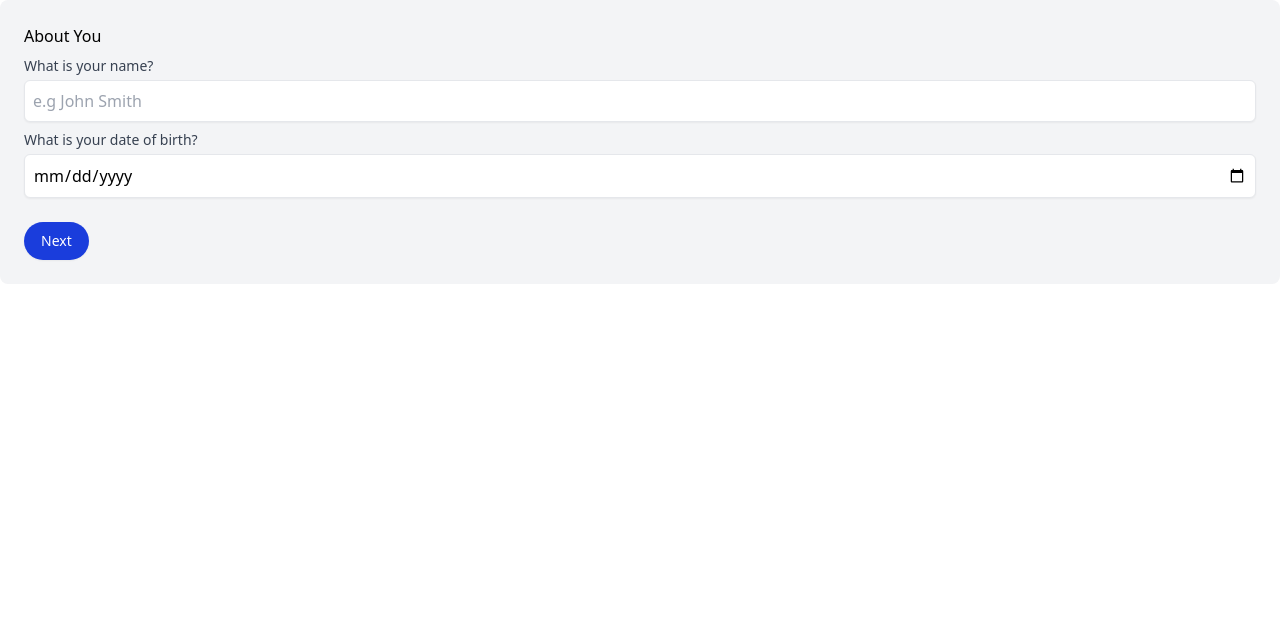
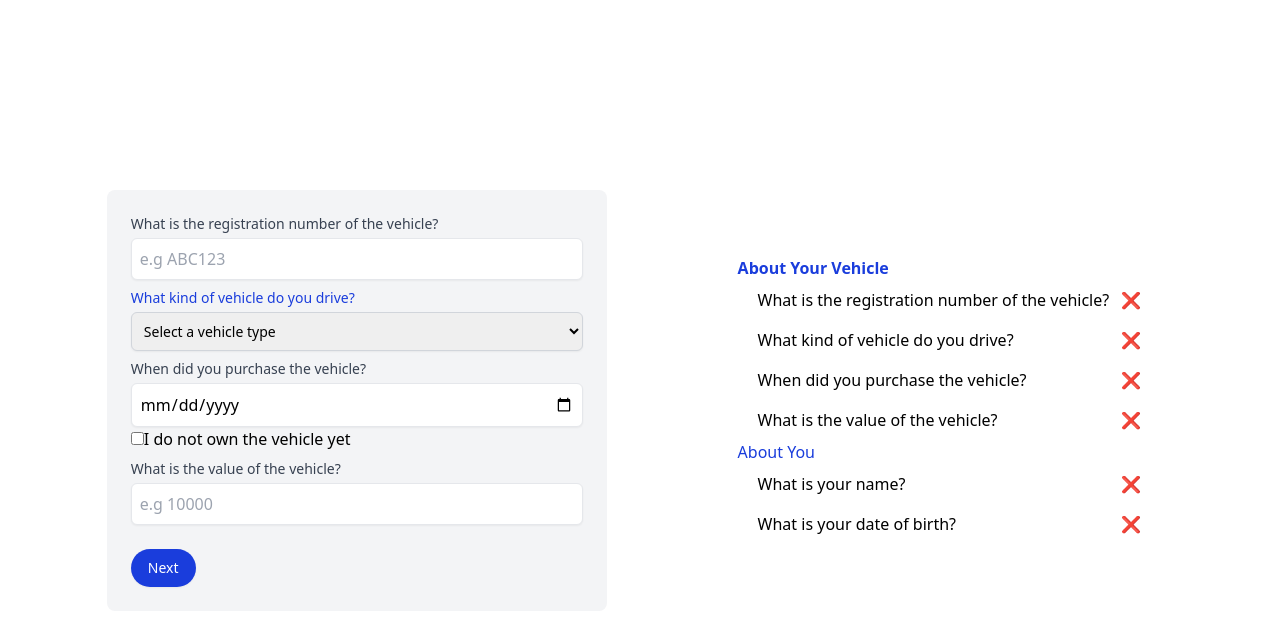
Before and after one commit to Kwarn/ctm-tech-test, a React (Create React App) app: page / in a window 1280 px wide. Shown: the top 628 px of the page. Built offline with nearby package versions, Linux system fonts and the light colour scheme; the HTML template or start-up script is replaced by a standard one.

Commit message:
refactor checkbox rendering logic - no longer a question

```diff
--- a/public/mock/api.json
+++ b/public/mock/api.json
@@ -2,36 +2,22 @@
   "data": {
     "sections": [
       {
-        "sectionName": "About You",
+        "sectionName": "About Your Vehicle",
         "fields": [
           {
-            "label": "What is your name?",
-            "fieldName": "name",
+            "label": "What is the registration number of the vehicle?",
+            "fieldName": "vehicleRegistration",
             "element": "input",
             "type": "text",
-            "placeholder": "e.g John Smith",
+            "placeholder": "e.g ABC123",
             "rules": {
-              "required": "Name is required",
+              "required": "The vehicles registration number is required",
               "minLength": {
-                "value": 2,
-                "message": "Name must be at least 2 characters long"
+                "value": 3,
+                "message": "Registration number must be at least 3 characters long"
               }
             }
           },
-          {
-            "label": "What is your date of birth?",
-            "fieldName": "dob",
-            "element": "input",
-            "type": "date",
-            "rules": {
-              "required": "DOB is required"
-            }
-          }
-        ]
-      },
-      {
-        "sectionName": "About Your Vehicle",
-        "fields": [
           {
             "label": "What kind of vehicle do you drive?",
             "fieldName": "vehicleType",
@@ -63,13 +49,8 @@
             "type": "date",
             "rules": {
               "required": "Purchase date is required"
-            }
-          },
-          {
-            "label": "I do not own the vehicle yet",
-            "fieldName": "isVehicleOwned",
-            "element": "checkbox",
-            "disableTarget": "vehiclePurchaseDate"
+            },
+            "checkbox": "I do not own the vehicle yet"
           },
           {
             "label": "What is the value of the vehicle?",
@@ -81,19 +62,33 @@
             "rules": {
               "required": "The vehicles value is required"
             }
+          }
+        ]
+      },
+      {
+        "sectionName": "About You",
+        "fields": [
+          {
+            "label": "What is your name?",
+            "fieldName": "name",
+            "element": "input",
+            "type": "text",
+            "placeholder": "e.g John Smith",
+            "rules": {
+              "required": "Name is required",
+              "minLength": {
+                "value": 2,
+                "message": "Name must be at least 2 characters long"
+              }
+            }
           },
           {
-            "label": "What is the registration number of the vehicle?",
-            "fieldName": "vehicleRegistration",
+            "label": "What is your date of birth?",
+            "fieldName": "dob",
             "element": "input",
-            "type": "text",
-            "placeholder": "e.g ABC123",
+            "type": "date",
             "rules": {
-              "required": "The vehicles registration number is required",
-              "minLength": {
-                "value": 3,
-                "message": "Registration number must be at least 3 characters long"
-              }
+              "required": "DOB is required"
             }
           }
         ]
--- a/src/api/validationSchema.ts
+++ b/src/api/validationSchema.ts
@@ -6,7 +6,7 @@ export const fieldSchema = z.object({
   element: z.string(),
   type: z.string().optional(),
   placeholder: z.string().optional(),
-  disableTarget: z.string().optional(),
+  checkbox: z.string().optional(),
   options: z
     .array(
       z.object({
--- a/src/components/Form.tsx
+++ b/src/components/Form.tsx
@@ -34,6 +34,9 @@ const Form: React.FC = () => {
 
   const [sections, setSections] = useState<SectionType[]>([]);
   const [disabledFields, setDisabledFields] = useState<Set<string>>(new Set());
+  const [checkboxStates, setCheckboxStates] = useState<Record<string, boolean>>(
+    {}
+  );
 
   useEffect(() => {
     if (isLoading) return; // wait until the context is loaded for prepopulation
@@ -81,17 +84,18 @@ const Form: React.FC = () => {
 
   useEffect(() => {
     // handles updating context when the form data changes
-    const subscription = watch(async (values) => {
-      for (const fieldName in values) {
-        const isValid = await trigger(fieldName);
-        setAnswer(fieldName, values[fieldName], isValid);
+    const subscription = watch((values, { name }) => {
+      if (name) {
+        trigger(name).then((isValid) => {
+          setAnswer(name, values[name], isValid);
+        });
       }
     });
 
     return () => {
       subscription.unsubscribe();
     };
-  }, [watch, setAnswer]);
+  }, [watch, setAnswer, trigger]);
 
   const onSubmit: SubmitHandler<FormDataType> = (data) => {
     alert(JSON.stringify(data));
@@ -104,32 +108,27 @@ const Form: React.FC = () => {
       if (isChecked) {
         newSet.add(disableTarget);
         setValue(disableTarget, null, {
-          shouldValidate: true,
+          shouldValidate: false,
           shouldDirty: true,
         });
         unregister(disableTarget);
       } else {
         newSet.delete(disableTarget);
+        clearErrors(disableTarget);
       }
       return newSet;
     });
-    if (isChecked) {
-      clearErrors(disableTarget);
-    }
+
+    setCheckboxStates((prev) => ({
+      ...prev,
+      [disableTarget]: isChecked,
+    }));
   };
 
   // handles rendering form fields based on the field type
   const renderField = (field: FieldType, index: number) => {
-    const {
-      fieldName,
-      label,
-      element,
-      type,
-      options,
-      rules,
-      placeholder,
-      disableTarget,
-    } = field;
+    const { fieldName, label, element, type, options, rules, placeholder } =
+      field;
 
     const error = errors[fieldName] as FieldError | undefined;
     const isDisabled = disabledFields.has(fieldName);
@@ -145,28 +144,37 @@ const Form: React.FC = () => {
 
     if (element === "input") {
       return (
-        <div key={index}>
+        <div key={fieldName}>
           <InputField type={type} {...commonProps} />
-        </div>
-      );
-    }
-
-    if (element === "checkbox" && disableTarget) {
-      return (
-        <div key={index}>
-          <CheckboxField
-            disableField={(checked: boolean) =>
-              handleCheckboxChange(disableTarget, checked)
-            }
-            {...commonProps}
-          />
+          {field.checkbox && (
+            <CheckboxField
+              disableField={(checked: boolean) =>
+                handleCheckboxChange(fieldName, checked)
+              }
+              label={field.checkbox}
+              checked={checkboxStates[fieldName] || false}
+              {...register(fieldName, registerOptions)}
+            />
+          )}
         </div>
       );
     }
 
     if (element === "select") {
       return (
-        <SelectField key={index} options={options || []} {...commonProps} />
+        <div key={fieldName}>
+          <SelectField key={index} options={options || []} {...commonProps} />
+          {field.checkbox && (
+            <CheckboxField
+              disableField={(checked: boolean) =>
+                handleCheckboxChange(fieldName, checked)
+              }
+              label={field.checkbox}
+              checked={checkboxStates[fieldName] || false}
+              {...register(fieldName, registerOptions)}
+            />
+          )}
+        </div>
       );
     }
   };
@@ -190,11 +198,10 @@ const Form: React.FC = () => {
     <>
       <form
         onSubmit={handleSubmit(onSubmit)}
-        className="space-y-6 p-6 bg-gray-100 rounded-lg"
+        className="w-[500px] min-w-[300px] space-y-6 p-6 bg-gray-100 rounded-lg"
       >
         {sections.length > 0 && (
           <div className="space-y-2">
-            <h2>{sections[currentSection].sectionName}</h2>
             {sections[currentSection].fields.map((field, index) =>
               renderField(field, index)
             )}
--- a/src/components/FormElements/CheckboxField.tsx
+++ b/src/components/FormElements/CheckboxField.tsx
@@ -3,6 +3,7 @@ import { FieldError, UseFormRegisterReturn } from "react-hook-form";
 
 interface CheckboxFieldProps {
   label: string;
+  checked?: boolean;
   error?: FieldError;
   disableField?: (checked: boolean) => void;
 }
@@ -10,7 +11,7 @@ interface CheckboxFieldProps {
 const CheckboxField = forwardRef<
   HTMLInputElement,
   CheckboxFieldProps & UseFormRegisterReturn
->(({ name, label, error, onChange, onBlur, disableField }, ref) => {
+>(({ name, label, checked, error, onChange, onBlur, disableField }, ref) => {
   const handleChange = (e: React.ChangeEvent<HTMLInputElement>) => {
     if (onChange) onChange(e);
     if (disableField) disableField(e.target.checked);
@@ -25,6 +26,7 @@ const CheckboxField = forwardRef<
           type="checkbox"
           onBlur={onBlur}
           onChange={handleChange}
+          checked={checked}
         />
         {label}
       </label>
--- a/src/components/ProgressTracker.tsx
+++ b/src/components/ProgressTracker.tsx
@@ -1,36 +1,44 @@
-type Step = {
-  title: string;
-};
-
-type Section = {
-  steps: Step[];
-  currentStep: number;
-  title: string;
-};
+import { AnswerType, ProgressTrackerSectionType } from "../state/FormContext";
 
 type ProgressTrackerProps = {
-  sections: Section[];
+  sections: ProgressTrackerSectionType[];
   currentSection: number;
-  currentStep: number;
+  isLoading: boolean;
+  answers: AnswerType[];
 };
 
 const ProgressTracker = ({
   sections,
-  currentStep,
+  answers,
   currentSection,
 }: ProgressTrackerProps) => {
   return (
-    <div className="mb-4">
-      <div className="flex items-center space-x-2">
+    <div className="space-y-6 p-6">
+      <div className="flex flex-col rounded-sm">
         {sections.map((section, index) => (
-            <div key={index} className="flex items-center space-x-2">
+          <div key={section.sectionName}>
+            <div
+              className={`flex ${currentSection === index ? "font-bold" : ""}`}
+            >
+              <span className="text-primary">{section.sectionName}</span>
+            </div>
+            <div>
+              {section.questions.map((question) => (
                 <div
-                className={`h-2 w-2 rounded-full ${
-                    currentSection === index ? "bg-primary" : "bg-gray-300"
-                }`}
-                ></div>
-                <p>{section.title}</p>
+                  key={question.name}
+                  className="flex justify-between ml-3 p-2"
+                >
+                  <span>{question.label}</span>
+                  <span className="ml-3">
+                    {answers.find((answer) => answer.name === question.name)
+                      ?.isValid
+                      ? "✅"
+                      : "❌"}
+                  </span>
+                </div>
+              ))}
             </div>
+          </div>
         ))}
       </div>
     </div>
--- a/src/page/Home.tsx
+++ b/src/page/Home.tsx
@@ -1,11 +1,19 @@
 import Form from "../components/Form";
 import ProgressTracker from "../components/ProgressTracker";
+import { useFormContext } from "../state/FormContext";
 
 const Home = () => {
+  const { isLoading, currentSection, answers, progressTrackerSections } =
+    useFormContext();
   return (
-    <div>
-      {/* <ProgressTracker /> */}
+    <div className="h-[100vh] flex flex-row items-center justify-evenly">
       <Form />
+      <ProgressTracker
+        isLoading={isLoading}
+        currentSection={currentSection}
+        answers={answers}
+        sections={progressTrackerSections}
+      />
     </div>
   );
 };
--- a/src/state/FormContext.tsx
+++ b/src/state/FormContext.tsx
@@ -6,18 +6,18 @@ import React, {
   ReactNode,
 } from "react";
 
-interface AnswerType {
+export interface AnswerType {
   name: string;
   value: any; // TODO: replace with a more specific type if possible
   isValid: boolean;
 }
 
-type QuestionType = {
+export type QuestionType = {
   name: string;
   label: string;
 };
 
-type ProgressTrackerSectionType = {
+export type ProgressTrackerSectionType = {
   sectionName: string;
   questions: QuestionType[];
 };
--- a/src/types.ts
+++ b/src/types.ts
@@ -14,7 +14,7 @@ export type FieldType = {
   options?: OptionType[];
   icon?: string;
   rules?: RegisterOptions;
-  disableTarget?: string;
+  checkbox?: string;
 };
 
 export type FormDataType = {
```
